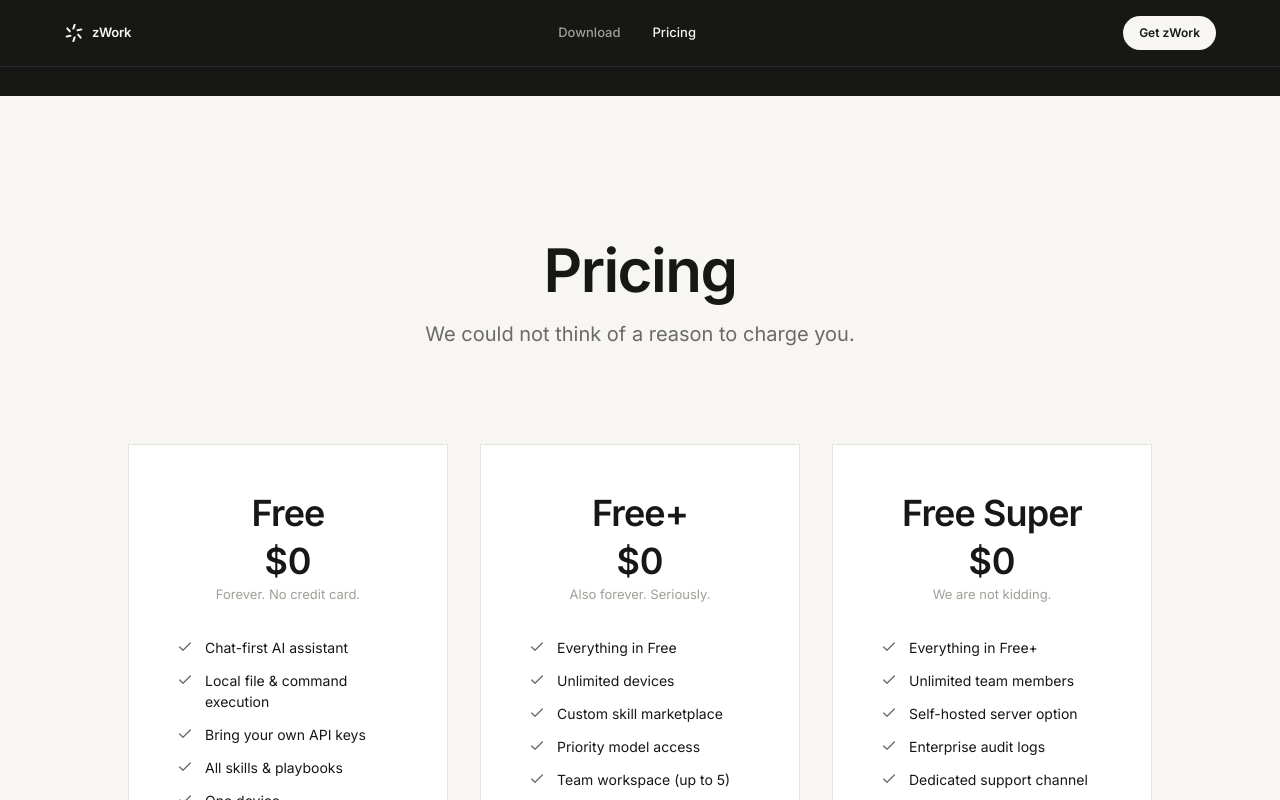
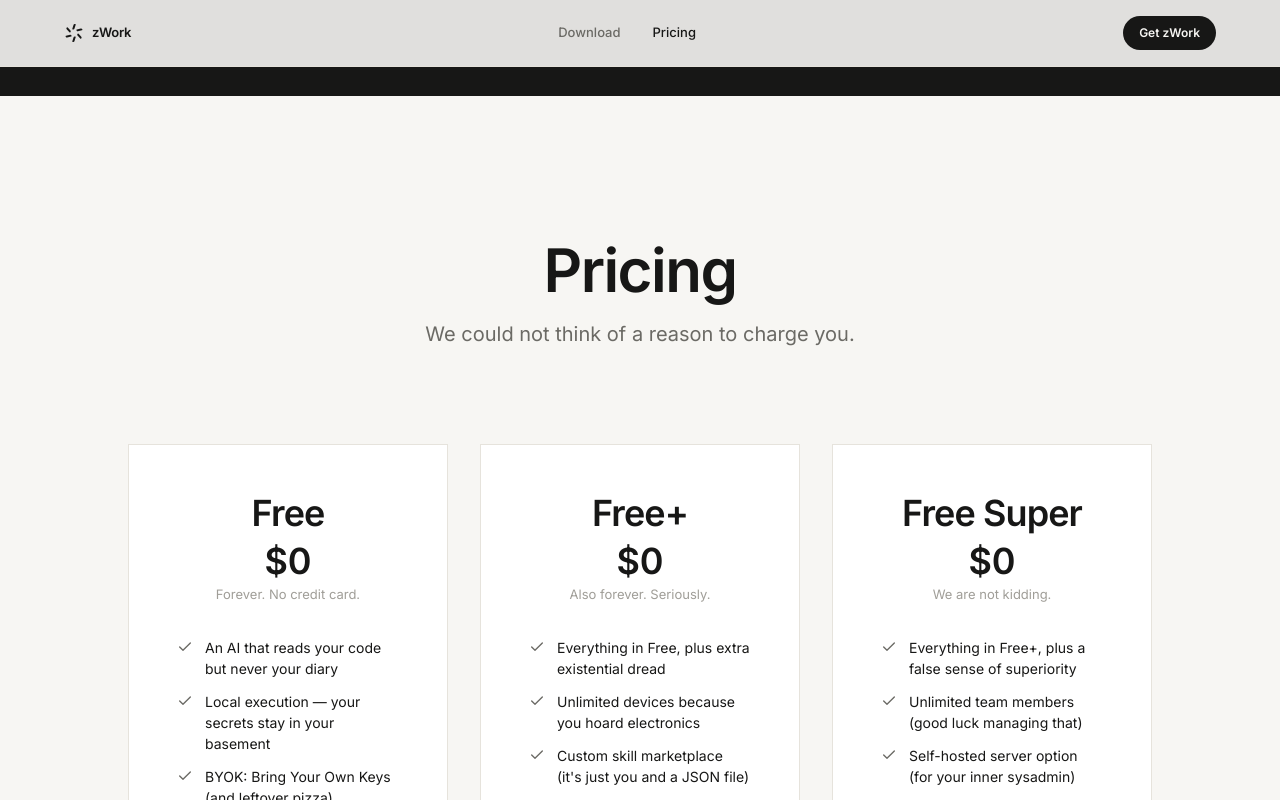
Before and after one commit to Ryz3nPlayZ/zWorkLander, a React (Vite) app: page /pricing in a window 1280 px wide. Shown: the top 800 px of the page. Built offline with nearby package versions, Linux system fonts and the light colour scheme.

Commit message:
feat: light topbar with frosted glass, pricing cards with color-invert hover animation and funny copy

```diff
--- a/src/components/PricingSection.tsx
+++ b/src/components/PricingSection.tsx
@@ -13,11 +13,11 @@
     price: "$0",
     subtitle: "Forever. No credit card.",
     features: [
-      "Chat-first AI assistant",
-      "Local file & command execution",
-      "Bring your own API keys",
-      "All skills & playbooks",
-      "One device",
+      "An AI that reads your code but never your diary",
+      "Local execution — your secrets stay in your basement",
+      "BYOK: Bring Your Own Keys (and leftover pizza)",
+      "All the skills, none of the talent required",
+      "One device. Your mom's iPad is not invited.",
     ],
     cta: "Download",
     ctaLink: "/download",
@@ -27,11 +27,11 @@
     price: "$0",
     subtitle: "Also forever. Seriously.",
     features: [
-      "Everything in Free",
-      "Unlimited devices",
-      "Custom skill marketplace",
-      "Priority model access",
-      "Team workspace (up to 5)",
+      "Everything in Free, plus extra existential dread",
+      "Unlimited devices because you hoard electronics",
+      "Custom skill marketplace (it's just you and a JSON file)",
+      "Priority model access (3rd in line instead of 47th)",
+      "Team workspace for up to 5 people you pretend to like",
     ],
     cta: "Download",
     ctaLink: "/download",
@@ -41,12 +41,12 @@
     price: "$0",
     subtitle: "We are not kidding.",
     features: [
-      "Everything in Free+",
-      "Unlimited team members",
-      "Self-hosted server option",
-      "Enterprise audit logs",
-      "Dedicated support channel",
-      "A sticker",
+      "Everything in Free+, plus a false sense of superiority",
+      "Unlimited team members (good luck managing that)",
+      "Self-hosted server option (for your inner sysadmin)",
+      "Enterprise audit logs that no human will ever read",
+      "Dedicated support channel (it's mostly memes)",
+      "A holographic sticker (this is the real value prop)",
     ],
     cta: "Download",
     ctaLink: "/download",
@@ -101,28 +101,28 @@
           </p>
         </div>
 
-        <div className="grid grid-cols-1 md:grid-cols-3 gap-6 md:gap-8 max-w-5xl mx-auto">
+        <div className="grid grid-cols-1 md:grid-cols-3 gap-6 md:gap-8 max-w-5xl mx-auto items-stretch">
           {tiers.map((tier, i) => (
             <div
               key={tier.name}
               ref={(el) => { cardsRef.current[i] = el; }}
-              className="border border-[#e6e3dc] bg-white p-10 md:p-12 text-center"
+              className="group relative border border-[#e6e3dc] bg-white p-10 md:p-12 text-center flex flex-col transition-all duration-300 ease-out hover:-translate-y-2 hover:scale-[1.02] hover:bg-[#171716] hover:border-[#171716] hover:shadow-2xl"
             >
               <h3
-                className="text-3xl md:text-4xl font-semibold tracking-tight text-[#171716] mb-2"
+                className="text-3xl md:text-4xl font-semibold tracking-tight text-[#171716] mb-2 group-hover:text-[#f7f6f3] transition-colors duration-300"
                 style={serif}
               >
                 {tier.name}
               </h3>
-              <div className="text-4xl font-semibold text-[#171716] mb-1">
+              <div className="text-4xl font-semibold text-[#171716] mb-1 group-hover:text-[#f7f6f3] transition-colors duration-300">
                 {tier.price}
               </div>
-              <p className="text-[13px] text-[#a09e98] mb-8">{tier.subtitle}</p>
+              <p className="text-[13px] text-[#a09e98] mb-8 group-hover:text-[#a09e98]">{tier.subtitle}</p>
 
-              <ul className="space-y-3 text-left mb-10">
+              <ul className="space-y-3 text-left mb-10 flex-1">
                 {tier.features.map((f) => (
-                  <li key={f} className="flex items-start gap-3 text-[14px] text-[#171716]">
-                    <Check className="h-4 w-4 text-[#6b6a65] mt-0.5 shrink-0" strokeWidth={2} />
+                  <li key={f} className="flex items-start gap-3 text-[14px] text-[#171716] group-hover:text-[#f7f6f3] transition-colors duration-300">
+                    <Check className="h-4 w-4 text-[#6b6a65] mt-0.5 shrink-0 group-hover:text-[#f7f6f3] transition-colors duration-300" strokeWidth={2} />
                     <span>{f}</span>
                   </li>
                 ))}
@@ -130,7 +130,7 @@
 
               <a
                 href={tier.ctaLink}
-                className="inline-flex items-center justify-center w-full px-6 py-3 text-[14px] font-semibold bg-[#171716] text-[#f7f6f3] hover:bg-[#25241f] transition-colors"
+                className="inline-flex items-center justify-center w-full px-6 py-3 text-[14px] font-semibold bg-[#171716] text-[#f7f6f3] hover:bg-[#f7f6f3] hover:text-[#171716] group-hover:bg-[#f7f6f3] group-hover:text-[#171716] transition-colors duration-300"
               >
                 {tier.cta}
               </a>
--- a/src/components/TopBar.tsx
+++ b/src/components/TopBar.tsx
@@ -7,22 +7,22 @@
 
   return (
     <header
-      className={`fixed top-0 left-0 right-0 z-[100] border-b border-[#2d2d31] bg-[#171716] px-6 py-4 md:px-10 transition-transform duration-300 ${visible ? "translate-y-0" : "-translate-y-full"}`}
+      className={`fixed top-0 left-0 right-0 z-[100] border-b border-[#e6e3dc] bg-[#f7f6f3]/90 backdrop-blur-md px-6 py-4 md:px-10 transition-transform duration-300 ${visible ? "translate-y-0" : "-translate-y-full"}`}
     >
       <div className="max-w-6xl mx-auto flex items-center justify-between">
         <Link to="/" className="flex items-center gap-2">
-          <Logo size={20} fill="#f7f6f3" />
-          <span className="text-[13px] font-semibold tracking-tight text-[#f7f6f3]">
+          <Logo size={20} fill="#171716" />
+          <span className="text-[13px] font-semibold tracking-tight text-[#171716]">
             <span className="lowercase">z</span>Work
           </span>
         </Link>
-        <nav className="hidden md:flex items-center gap-8 text-[13px] font-medium text-[#a09e98]">
-          <Link to="/download" className={`hover:text-[#f7f6f3] transition-colors ${page === "/download" ? "text-[#f7f6f3]" : ""}`}>Download</Link>
-          <Link to="/pricing" className={`hover:text-[#f7f6f3] transition-colors ${page === "/pricing" ? "text-[#f7f6f3]" : ""}`}>Pricing</Link>
+        <nav className="hidden md:flex items-center gap-8 text-[13px] font-medium text-[#6b6a65]">
+          <Link to="/download" className={`hover:text-[#171716] transition-colors ${page === "/download" ? "text-[#171716]" : ""}`}>Download</Link>
+          <Link to="/pricing" className={`hover:text-[#171716] transition-colors ${page === "/pricing" ? "text-[#171716]" : ""}`}>Pricing</Link>
         </nav>
         <Link
           to="/download"
-          className="inline-flex items-center px-4 py-2 text-[12px] font-semibold bg-[#f7f6f3] text-[#171716] hover:bg-white transition-colors rounded-full"
+          className="inline-flex items-center px-4 py-2 text-[12px] font-semibold bg-[#171716] text-[#f7f6f3] hover:bg-[#25241f] transition-colors rounded-full"
         >
           Get zWork
         </Link>
```
